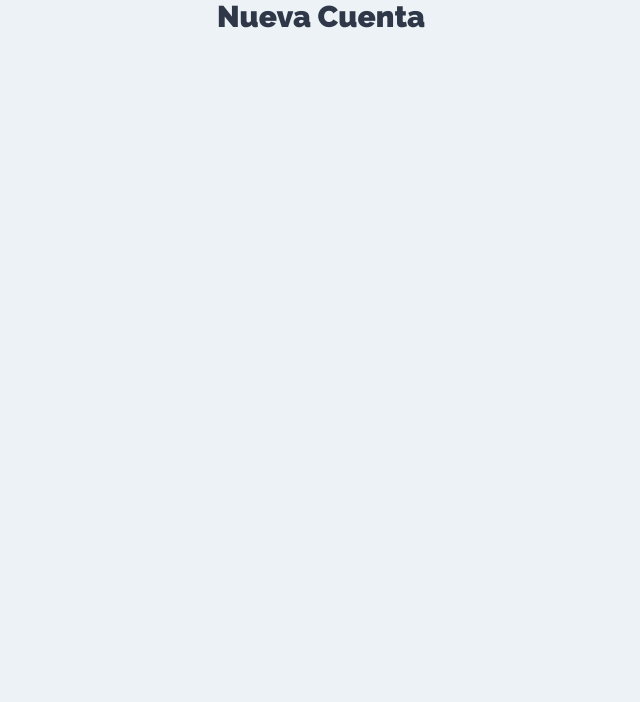
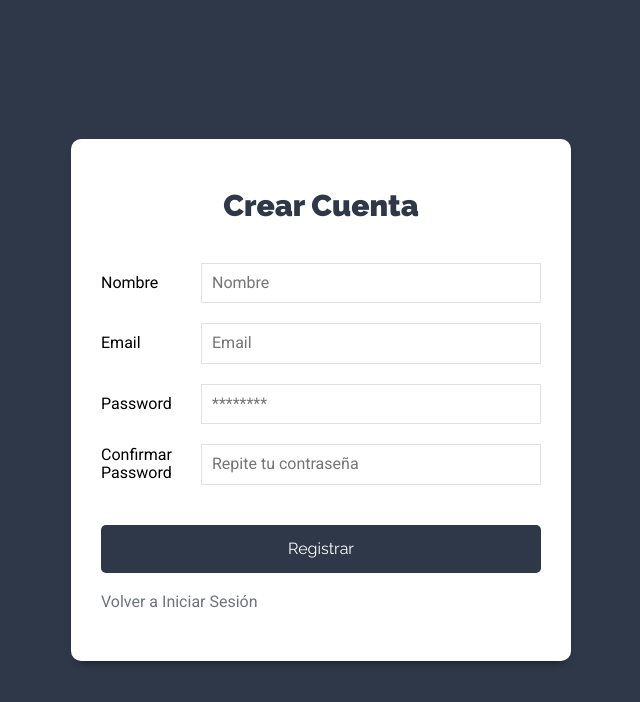
Before and after one commit to victormmorales/MERN, a React (Create React App) app: page /nueva-cuenta in a window 1280 px wide. Shown: the top 702 px of the page, without its empty margins (319-959 px from the left). Built offline with nearby package versions, Linux system fonts and the light colour scheme.

Commit message:
proyectos

```diff
--- a/src/components/auth/Login.jsx
+++ b/src/components/auth/Login.jsx
@@ -1,7 +1,69 @@
-import React from 'react'
+import React, { useState } from 'react';
+import { Link } from 'react-router-dom';
 
 export default function Login() {
+
+    // State inicar sesion:
+    const [ usuario, guardarUsuario] = useState({
+        email: '',
+        password: ''
+    })
+
+    const { email, password } = usuario;
+
+    const onChange = e => {
+        guardarUsuario({
+            ...usuario,
+            [e.target.name] : e.target.value
+        })
+    };
+
+    const onSubmit = e => {
+        e.preventDefault();
+
+        //validacion
+
+        //pasarlo action
+    }
+
     return (
-        <h1>Login</h1>
+        <div className='form-usuario'>
+            <div className="contenedor-form sombra-dark">
+                <h1>Iniciar Sesión</h1>
+
+                <form
+                    onSubmit={onSubmit}
+                >
+                    <div className='campo-form'>
+                        <label htmlFor='email'>Email</label>
+                        <input
+                            type="email"
+                            id="email"
+                            name="email"
+                            placeholder="Email"
+                            value={email}
+                            onChange={onChange}
+                        />
+                    </div>
+
+                    <div className='campo-form'>
+                        <label htmlFor='password'>Password</label>
+                        <input
+                            type="password"
+                            id="password"
+                            name="password"
+                            placeholder="********"
+                            value={password}
+                            onChange={onChange}
+                        />
+                    </div>
+
+                    <div className="campo-form">
+                        <input type="submit" className='btn btn-primario btn-block' value="Iniciar Sesión" />
+                    </div>
+                </form>
+                <Link to="/nueva-cuenta" className='enlace-cuenta'>Crear cuenta</Link>
+            </div>
+        </div>
     )
 }
--- a/src/components/auth/NuevaCuenta.jsx
+++ b/src/components/auth/NuevaCuenta.jsx
@@ -1,7 +1,99 @@
-import React from 'react'
+import React, { useState } from 'react';
+import { Link } from 'react-router-dom';
 
 export default function NuevaCuenta() {
+
+    // State inicar sesion:
+    const [ usuario, guardarUsuario] = useState({
+        nombre: '',
+        email: '',
+        password: '',
+        confirmar: ''
+    })
+
+    const { nombre, email, password, confirmar } = usuario;
+
+    const onChange = e => {
+        guardarUsuario({
+            ...usuario,
+            [e.target.name] : e.target.value
+        })
+    };
+
+    const onSubmit = e => {
+        e.preventDefault();
+
+        //validacion
+
+        //pasword min. 6 caracteres
+
+        //passwords iguales
+
+        //pasarlo action
+    }
+
     return (
-        <h1>Nueva Cuenta</h1>
+        <div className='form-usuario'>
+            <div className="contenedor-form sombra-dark">
+                <h1>Crear Cuenta</h1>
+
+                <form
+                    onSubmit={onSubmit}
+                >
+                    <div className='campo-form'>
+                        <label htmlFor='nombre'>Nombre</label>
+                        <input
+                            type="text"
+                            id="nombre"
+                            name="nombre"
+                            placeholder="Nombre"
+                            value={nombre}
+                            onChange={onChange}
+                        />
+                    </div>
+
+                    <div className='campo-form'>
+                        <label htmlFor='email'>Email</label>
+                        <input
+                            type="email"
+                            id="email"
+                            name="email"
+                            placeholder="Email"
+                            value={email}
+                            onChange={onChange}
+                        />
+                    </div>
+
+                    <div className='campo-form'>
+                        <label htmlFor='password'>Password</label>
+                        <input
+                            type="password"
+                            id="password"
+                            name="password"
+                            placeholder="********"
+                            value={password}
+                            onChange={onChange}
+                        />
+                    </div>
+
+                    <div className='campo-form'>
+                        <label htmlFor='confirmar'>Confirmar Password</label>
+                        <input
+                            type="password"
+                            id="confirmar"
+                            name="confirmar"
+                            placeholder="Repite tu contraseña"
+                            value={confirmar}
+                            onChange={onChange}
+                        />
+                    </div>
+
+                    <div className="campo-form">
+                        <input type="submit" className='btn btn-primario btn-block' value="Registrar" />
+                    </div>
+                </form>
+                <Link to="/" className='enlace-cuenta'>Volver a Iniciar Sesión</Link>
+            </div>
+        </div>
     )
 }
--- /dev/null
+++ b/src/components/layout/Sidebar.jsx
@@ -0,0 +1,13 @@
+import React from 'react'
+
+export default function Sidebar() {
+    return (
+        <aside>
+            <h1>MERN<span>Task</span></h1>
+
+            <div className='proyectos'>
+                <h2>Tus Proyectos</h2>
+            </div>
+        </aside>
+    )
+}
--- a/src/components/proyectos/Proyectos.jsx
+++ b/src/components/proyectos/Proyectos.jsx
@@ -1,7 +1,16 @@
 import React from 'react'
+import Sidebar from '../layout/Sidebar'
 
 export default function Proyectos() {
     return (
-        <h1>Proyectos</h1>
+        <div className='contenedor-app'>
+            <Sidebar />
+
+            <div className="seccion-principal">
+                <main>
+                    <div className="contendor-tareas"></div>
+                </main>
+            </div>
+        </div>
     )
 }
```
